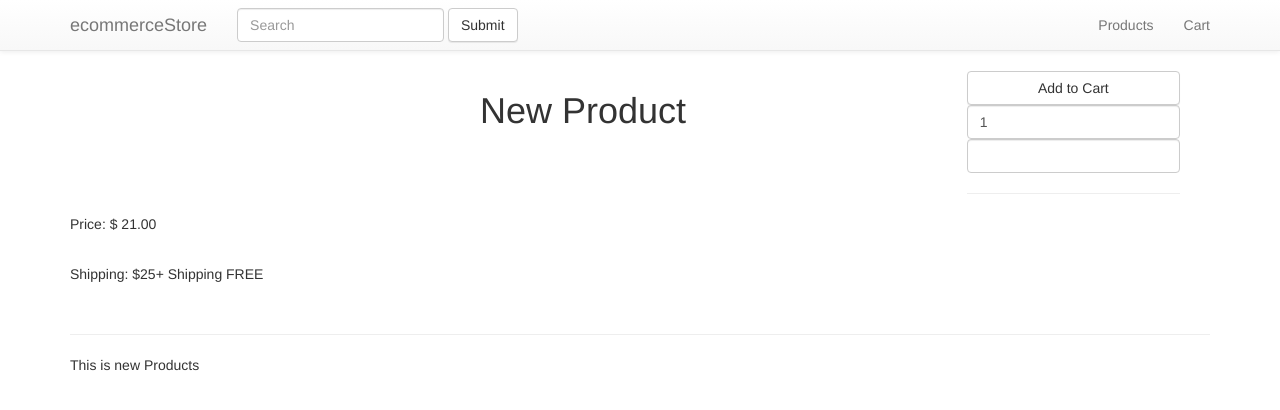
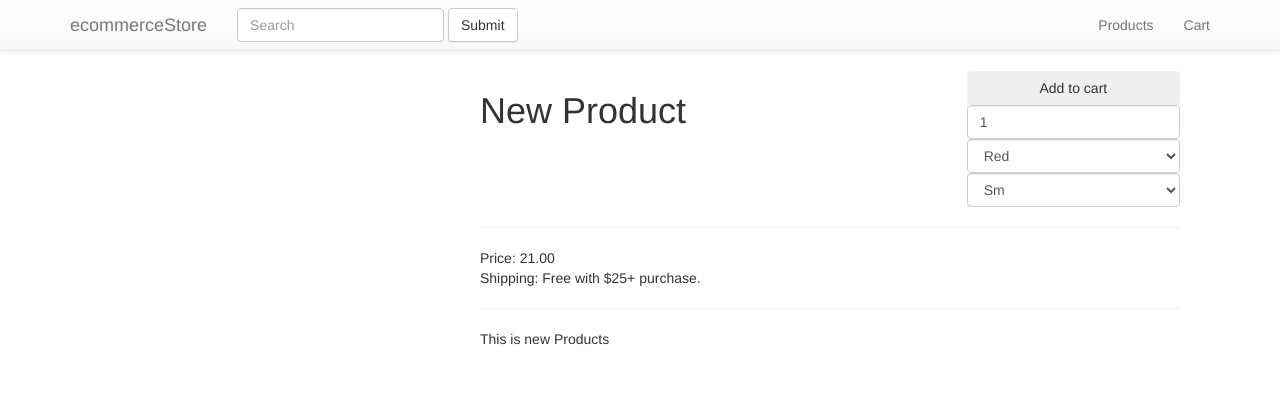
Before and after one commit to rajababu3/ecommerceDjango, a Django app: a page that uses templates/products/single.html in a window 1280 px wide. Shown: the top 410 px of the page. Run offline with Django 3.2, Linux system fonts and the light colour scheme; data comes from the database, SQL or seed files in the repository; some libraries are stand-ins or nearby versions.

Commit message:
Some Changes single.html

```diff
--- a/templates/products/single.html
+++ b/templates/products/single.html
@@ -22,23 +22,41 @@
             {% endif %}
     {% endfor %}
     </div>
-    <div class="col-sm-8">
-        <div class="col-sm-8 pull-left">
-            <h1>{{ product.title }} </h1>
-        </div>
-        <div class="col-sm-4 pull-right">
-        <form class="form" method="GET" action="{% url 'update_cart' product.slug %}" >
-            <input  class='btn btn-default btn-block'  type="submit" value="Add to Cart"/>
-            <input class="form-control" name="qty" type="number" value="1"/>
-            <input class="form-control" name="attr" type="text" value=""/>
+<div class='col-sm-8'>
+		<div class='col-sm-8 pull-left'>
+			 <h1>{{ product.title }}
+			 <!-- <a href='{% url "update_cart" product.slug %}?qty=12' class='pull-right'>Add to Cart</a> -->
+			 </h1>
+		 </div>
+		 <div class='col-sm-4 pull-right'>
+			 	 <form class='form' method='GET' action='{% url "update_cart" product.slug %}'>
+			 	 <input class='btn btn-submit btn-block' type='submit' value='Add to cart'/>
+			 	<input  class="form-control"  name='qty' type='number' value='1'/>
+			 	<select class='form-control' name='color'>
+			 		<option value='red'>Red</option>
+			 		<option value='green'>Green</option>
+			 		<option value='blue'>Blue</option>
+			 	</select>
+			 	<select class='form-control' name='size'>
+			 		<option value='sm'>Sm</option>
+			 		<option value='med'>Med</option>
+			 		<option value='lrg'>Large</option>
+			 	</select>
 
-        </form>
-            <hr/>
-        </div>
 
-        </div>
-        <p>Price: $ {{ product.price }}</p> <br/>
-        <p>Shipping: $25+ Shipping FREE </p><br>
-        <hr/>
-        {{ product.description |linebreaks }}
+			 </form>
+	 	</div>
+	 	<div class='col-sm-12'>
+			 <hr/>
+
+			 Price: {{ product.price }} <br/>
+			 Shipping: Free with $25+ purchase.
+			 <hr/>
+	 	</div>
+			 <div class='col-sm-12'>
+			{{ product.description|linebreaks }}
+				</div>
+	</div>
+</div>
+
 {% endblock %}
```
